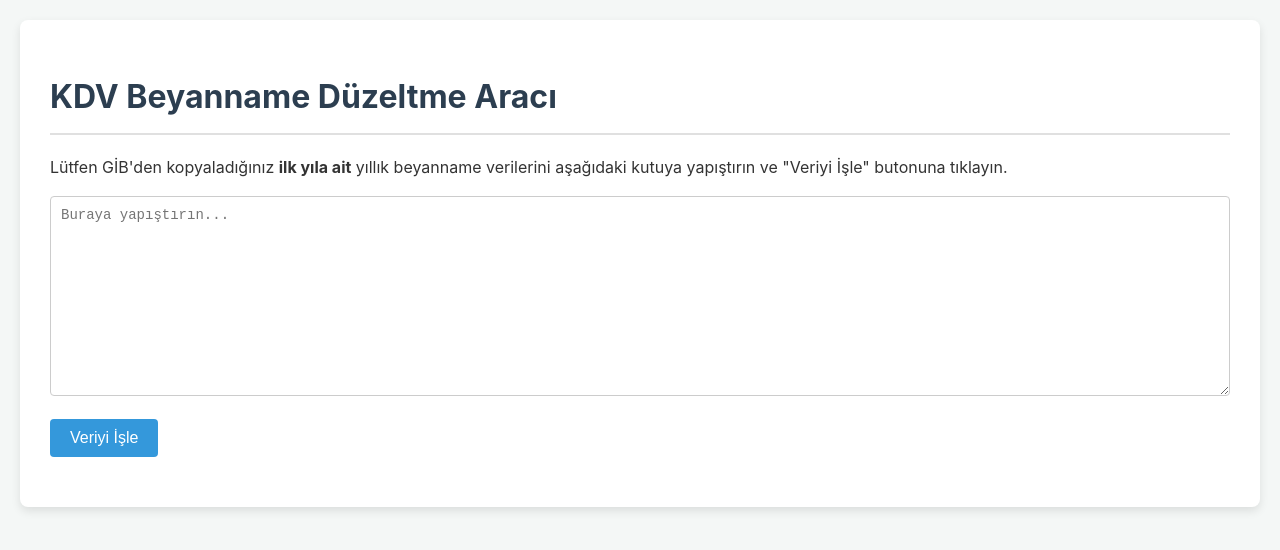
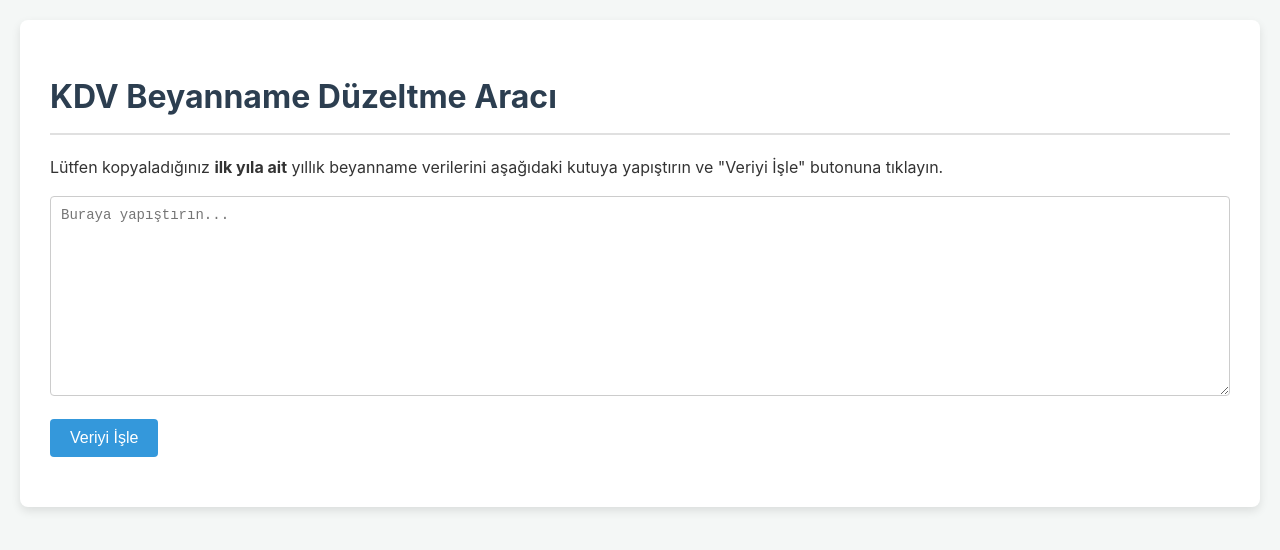
Before and after one commit to inspectorinspector/kdv-duzeltici, a plain HTML site: page index.html in a window 1280 px wide. Drawn offline with Linux system fonts and the light colour scheme.

Commit message:
Updated instructional text in index.html for clarity by removing a reference.

```diff
--- a/index.html
+++ b/index.html
@@ -11,7 +11,7 @@
         <h1>KDV Beyanname Düzeltme Aracı</h1>
 
         <div id="initial-input-container">
-             <p>Lütfen GİB'den kopyaladığınız <strong>ilk yıla ait</strong> yıllık beyanname verilerini aşağıdaki kutuya yapıştırın ve "Veriyi İşle" butonuna tıklayın.</p>
+             <p>Lütfen kopyaladığınız <strong>ilk yıla ait</strong> yıllık beyanname verilerini aşağıdaki kutuya yapıştırın ve "Veriyi İşle" butonuna tıklayın.</p>
             <textarea id="dataInput" placeholder="Buraya yapıştırın..."></textarea>
             <button id="processBtn">Veriyi İşle</button>
         </div>
```
